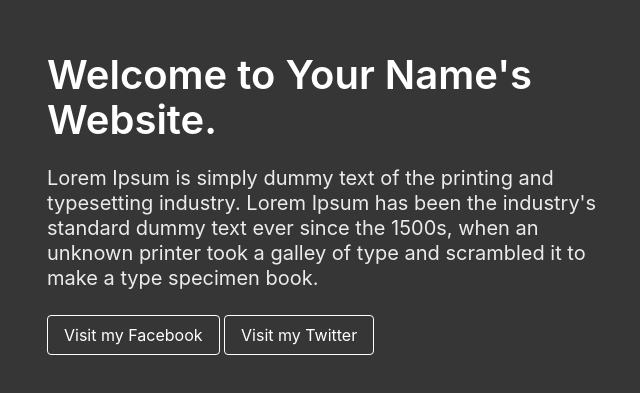
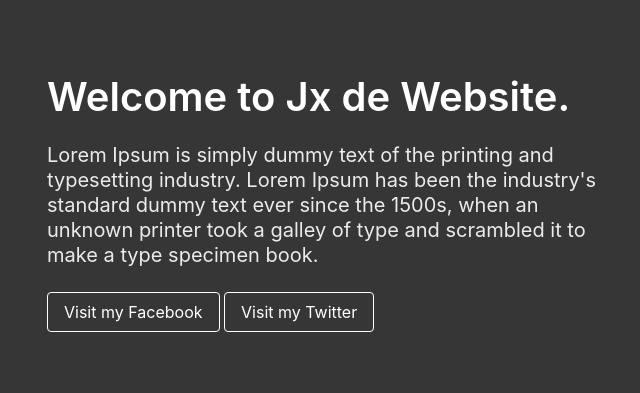
Before and after one commit to chuajiaxin/jx.github.io, a plain HTML site: page index.html in a window 1280 px wide. Shown: the part 197-590 px from the top of the page, without its empty margins (311-951 px from the left). Drawn offline with nearby package versions, Linux system fonts and the light colour scheme.

Commit message:
Update index.html

```diff
--- a/index.html
+++ b/index.html
@@ -13,7 +13,7 @@
             <div class="columns is-vcentered is-centered">
                 <div class="column is-6">
                     <div class="block">
-                        <h1 class="title is-2">Welcome to Your Name's Website.</h1>
+                        <h1 class="title is-2">Welcome to Jx de Website.</h1>
                     </div>
                     <div class="block">
                         <h2 class="subtitle">Lorem Ipsum is simply dummy text of the printing and typesetting industry. Lorem Ipsum has been the industry's standard dummy text ever since the 1500s, when an unknown printer took a galley of type and scrambled it to make a type specimen book.<br>
```
